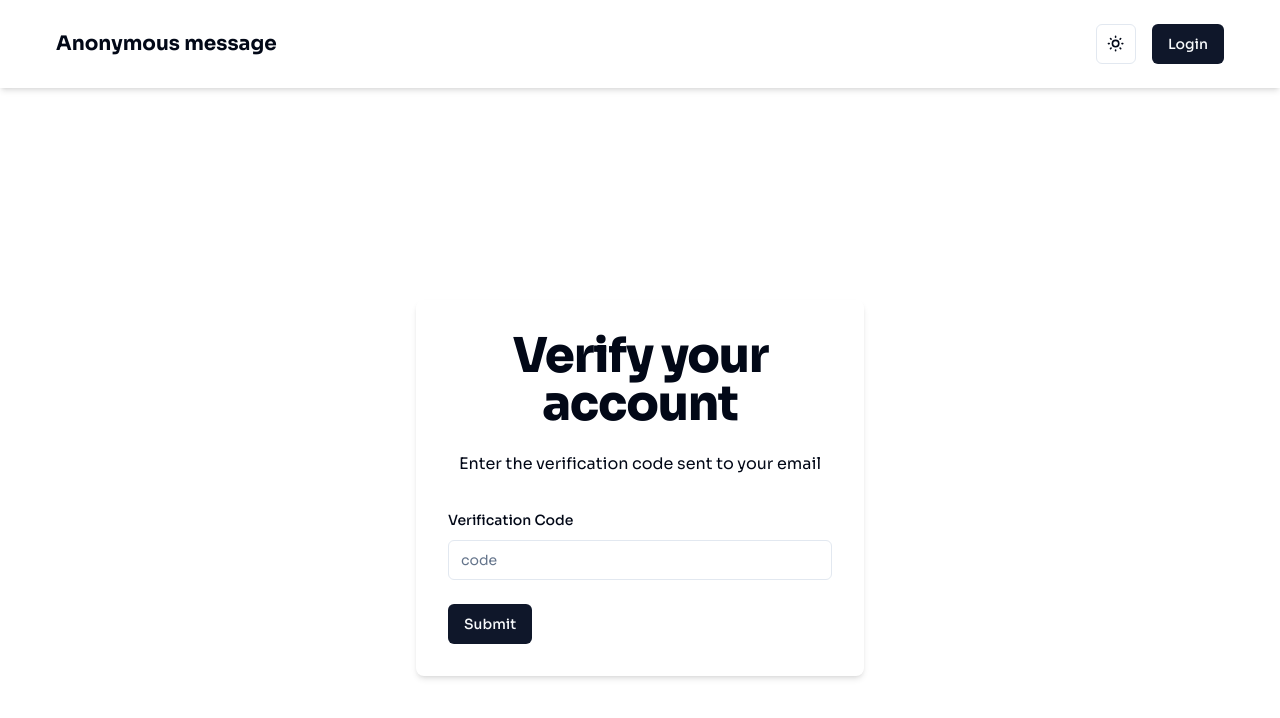
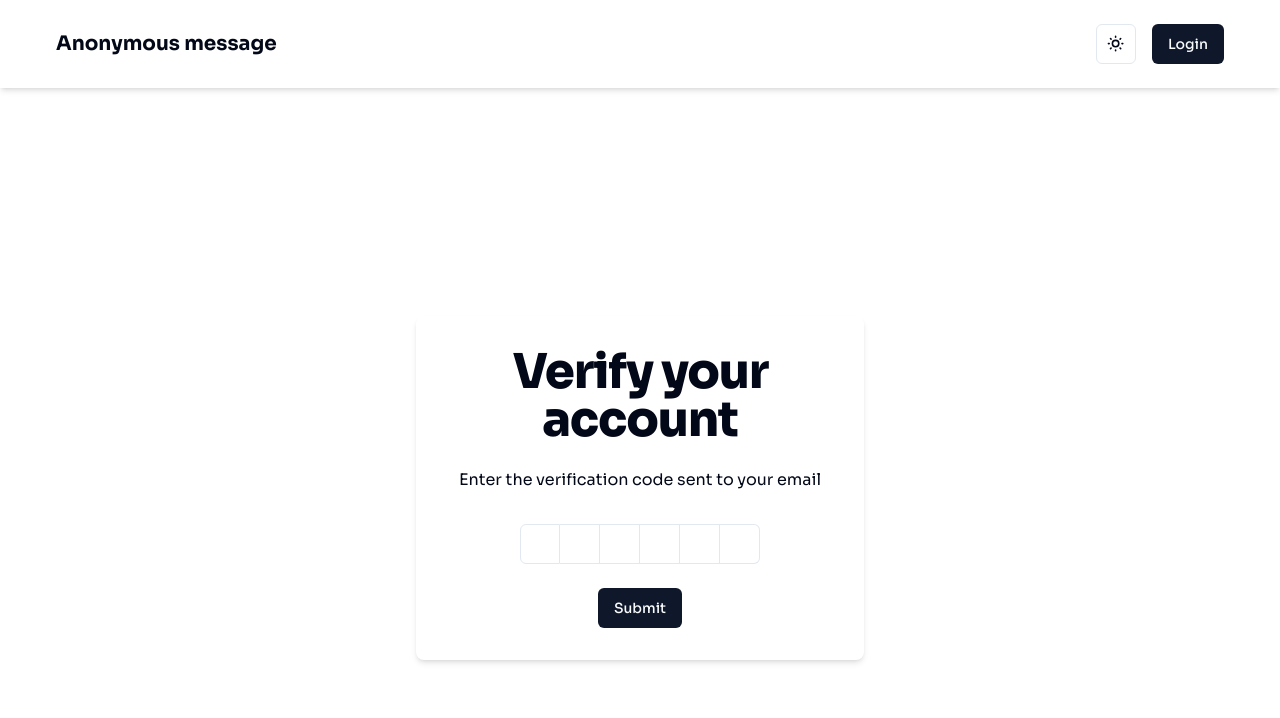
Before and after one commit to rsinghcodes/anonymous-message, a Next.js app: page /verify/1 in a window 1280 px wide. Shown: the top 718 px of the page. Built offline with nearby package versions, Linux system fonts and the light colour scheme; no server answers.

Commit message:
Fixed verify page redirect issue

```diff
--- a/package.json
+++ b/package.json
@@ -25,6 +25,7 @@
     "clsx": "^2.1.1",
     "embla-carousel-autoplay": "^8.1.5",
     "embla-carousel-react": "^8.1.5",
+    "input-otp": "^1.2.4",
     "lucide-react": "^0.395.0",
     "moment": "^2.30.1",
     "mongoose": "^8.4.1",
--- a/src/app/(auth)/sign-in/page.tsx
+++ b/src/app/(auth)/sign-in/page.tsx
@@ -9,6 +9,7 @@
   FormMessage,
 } from '@/components/ui/form';
 import { Input } from '@/components/ui/input';
+import { PasswordInput } from '@/components/ui/password-input';
 import { useToast } from '@/components/ui/use-toast';
 import { signInSchema } from '@/schemas/signInSchema';
 import { zodResolver } from '@hookform/resolvers/zod';
@@ -88,7 +89,7 @@
                 <FormItem>
                   <FormLabel>Password</FormLabel>
                   <FormControl>
-                    <Input placeholder="password" {...field} />
+                    <PasswordInput placeholder="password" {...field} />
                   </FormControl>
                   <FormMessage />
                 </FormItem>
--- a/src/app/(auth)/sign-up/page.tsx
+++ b/src/app/(auth)/sign-up/page.tsx
@@ -9,6 +9,7 @@
   FormMessage,
 } from '@/components/ui/form';
 import { Input } from '@/components/ui/input';
+import { PasswordInput } from '@/components/ui/password-input';
 import { useToast } from '@/components/ui/use-toast';
 import { signUpSchema } from '@/schemas/signUpSchema';
 import { ApiResponse } from '@/types/ApiResponse';
@@ -142,7 +143,7 @@
                 <FormItem>
                   <FormLabel>Password</FormLabel>
                   <FormControl>
-                    <Input placeholder="password" {...field} />
+                    <PasswordInput placeholder="password" {...field} />
                   </FormControl>
                   <FormMessage />
                 </FormItem>
--- a/src/app/(auth)/verify/[username]/page.tsx
+++ b/src/app/(auth)/verify/[username]/page.tsx
@@ -5,10 +5,13 @@
   FormControl,
   FormField,
   FormItem,
-  FormLabel,
   FormMessage,
 } from '@/components/ui/form';
-import { Input } from '@/components/ui/input';
+import {
+  InputOTP,
+  InputOTPGroup,
+  InputOTPSlot,
+} from '@/components/ui/input-otp';
 import { useToast } from '@/components/ui/use-toast';
 import { verifySchema } from '@/schemas/verifySchema';
 import { ApiResponse } from '@/types/ApiResponse';
@@ -32,8 +35,17 @@
         username: params.username,
         code: data.code,
       });
-      toast({ title: 'Success', description: response.data.message });
-      router.replace('/sign-in');
+
+      if (response?.data?.success) {
+        toast({ title: 'Success', description: response.data.message });
+        router.replace('/sign-in');
+      } else {
+        toast({
+          title: 'Failed',
+          description: response.data.message,
+          variant: 'destructive',
+        });
+      }
     } catch (error) {
       const axiosError = error as AxiosError<ApiResponse>;
       toast({
@@ -50,18 +62,33 @@
           <h1 className="text-4xl font-extrabold tracking-tight lg:text-5xl mb-6">
             Verify your account
           </h1>
-          <p className="mb-4">Enter the verification code sent to your email</p>
+          <p>Enter the verification code sent to your email</p>
         </div>
         <Form {...form}>
-          <form onSubmit={form.handleSubmit(onSubmit)} className="space-y-6">
+          <form
+            onSubmit={form.handleSubmit(onSubmit)}
+            className="space-y-6 text-center"
+          >
             <FormField
               control={form.control}
               name="code"
               render={({ field }) => (
                 <FormItem>
-                  <FormLabel>Verification Code</FormLabel>
                   <FormControl>
-                    <Input placeholder="code" {...field} />
+                    <InputOTP
+                      containerClassName="justify-center"
+                      maxLength={6}
+                      {...field}
+                    >
+                      <InputOTPGroup>
+                        <InputOTPSlot index={0} />
+                        <InputOTPSlot index={1} />
+                        <InputOTPSlot index={2} />
+                        <InputOTPSlot index={3} />
+                        <InputOTPSlot index={4} />
+                        <InputOTPSlot index={5} />
+                      </InputOTPGroup>
+                    </InputOTP>
                   </FormControl>
                   <FormMessage />
                 </FormItem>
--- /dev/null
+++ b/src/components/ui/input-otp.tsx
@@ -0,0 +1,71 @@
+"use client"
+
+import * as React from "react"
+import { OTPInput, OTPInputContext } from "input-otp"
+import { Dot } from "lucide-react"
+
+import { cn } from "@/lib/utils"
+
+const InputOTP = React.forwardRef<
+  React.ElementRef<typeof OTPInput>,
+  React.ComponentPropsWithoutRef<typeof OTPInput>
+>(({ className, containerClassName, ...props }, ref) => (
+  <OTPInput
+    ref={ref}
+    containerClassName={cn(
+      "flex items-center gap-2 has-[:disabled]:opacity-50",
+      containerClassName
+    )}
+    className={cn("disabled:cursor-not-allowed", className)}
+    {...props}
+  />
+))
+InputOTP.displayName = "InputOTP"
+
+const InputOTPGroup = React.forwardRef<
+  React.ElementRef<"div">,
+  React.ComponentPropsWithoutRef<"div">
+>(({ className, ...props }, ref) => (
+  <div ref={ref} className={cn("flex items-center", className)} {...props} />
+))
+InputOTPGroup.displayName = "InputOTPGroup"
+
+const InputOTPSlot = React.forwardRef<
+  React.ElementRef<"div">,
+  React.ComponentPropsWithoutRef<"div"> & { index: number }
+>(({ index, className, ...props }, ref) => {
+  const inputOTPContext = React.useContext(OTPInputContext)
+  const { char, hasFakeCaret, isActive } = inputOTPContext.slots[index]
+
+  return (
+    <div
+      ref={ref}
+      className={cn(
+        "relative flex h-10 w-10 items-center justify-center border-y border-r border-input text-sm transition-all first:rounded-l-md first:border-l last:rounded-r-md",
+        isActive && "z-10 ring-2 ring-ring ring-offset-background",
+        className
+      )}
+      {...props}
+    >
+      {char}
+      {hasFakeCaret && (
+        <div className="pointer-events-none absolute inset-0 flex items-center justify-center">
+          <div className="h-4 w-px animate-caret-blink bg-foreground duration-1000" />
+        </div>
+      )}
+    </div>
+  )
+})
+InputOTPSlot.displayName = "InputOTPSlot"
+
+const InputOTPSeparator = React.forwardRef<
+  React.ElementRef<"div">,
+  React.ComponentPropsWithoutRef<"div">
+>(({ ...props }, ref) => (
+  <div ref={ref} role="separator" {...props}>
+    <Dot />
+  </div>
+))
+InputOTPSeparator.displayName = "InputOTPSeparator"
+
+export { InputOTP, InputOTPGroup, InputOTPSlot, InputOTPSeparator }
--- /dev/null
+++ b/src/components/ui/password-input.tsx
@@ -0,0 +1,56 @@
+'use client';
+
+import { Button } from '@/components/ui/button';
+import { Input, InputProps } from '@/components/ui/input';
+import { cn } from '@/lib/utils';
+import { EyeIcon, EyeOffIcon } from 'lucide-react';
+import { forwardRef, useState } from 'react';
+
+const PasswordInput = forwardRef<HTMLInputElement, InputProps>(
+  ({ className, ...props }, ref) => {
+    const [showPassword, setShowPassword] = useState(false);
+    const disabled =
+      props.value === '' || props.value === undefined || props.disabled;
+
+    return (
+      <div className="relative">
+        <Input
+          type={showPassword ? 'text' : 'password'}
+          className={cn('hide-password-toggle pr-10', className)}
+          ref={ref}
+          {...props}
+        />
+        <Button
+          type="button"
+          variant="ghost"
+          size="sm"
+          className="absolute right-0 top-0 h-full px-3 py-2 hover:bg-transparent"
+          onClick={() => setShowPassword((prev) => !prev)}
+          disabled={disabled}
+        >
+          {showPassword && !disabled ? (
+            <EyeIcon className="h-4 w-4" aria-hidden="true" />
+          ) : (
+            <EyeOffIcon className="h-4 w-4" aria-hidden="true" />
+          )}
+          <span className="sr-only">
+            {showPassword ? 'Hide password' : 'Show password'}
+          </span>
+        </Button>
+
+        {/* hides browsers password toggles */}
+        <style>{`
+					.hide-password-toggle::-ms-reveal,
+					.hide-password-toggle::-ms-clear {
+						visibility: hidden;
+						pointer-events: none;
+						display: none;
+					}
+				`}</style>
+      </div>
+    );
+  }
+);
+PasswordInput.displayName = 'PasswordInput';
+
+export { PasswordInput };
--- a/src/middleware.ts
+++ b/src/middleware.ts
@@ -9,7 +9,7 @@
   const isPublicPath =
     url === '/sign-in' ||
     url === '/sign-up' ||
-    url === '/verify' ||
+    url.startsWith('/verify') ||
     url === '/';
 
   if (token && isPublicPath) {
```
Also changed, not shown: 1 other file (tests, documents, lock files or other folders).
